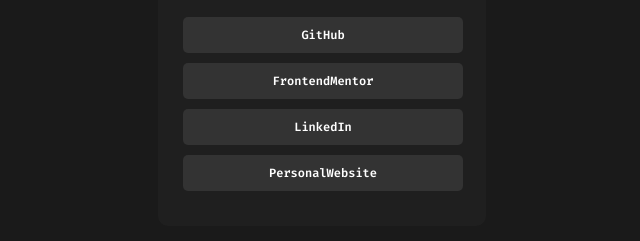
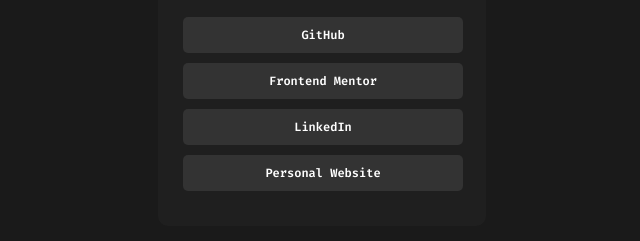
Before and after one commit to alexcoy06/social-links, a plain HTML site: page index.html in a window 1280 px wide. Shown: the part 403-644 px from the top of the page, 318-958 px from the left. Drawn offline with Linux system fonts and the light colour scheme.

Commit message:
Unordered List update
Personal Website update and spaces added in list items

```diff
--- a/index.html
+++ b/index.html
@@ -24,13 +24,13 @@
         <li>GitHub</li>
       </a>
       <a href="https://www.frontendmentor.io/profile/alexcoy06">
-        <li>FrontendMentor</li>
+        <li>Frontend Mentor</li>
       </a>
       <a href="https://www.linkedin.com/in/alexander-coy/">
         <li>LinkedIn</li>
       </a>
-      <a href="https://alexander-coy.netlify.app/">
-        <li>PersonalWebsite</li>
+      <a href="https://dev-coy.netlify.app/">
+        <li>Personal Website</li>
       </a>
     </ul>
   </main>
```
